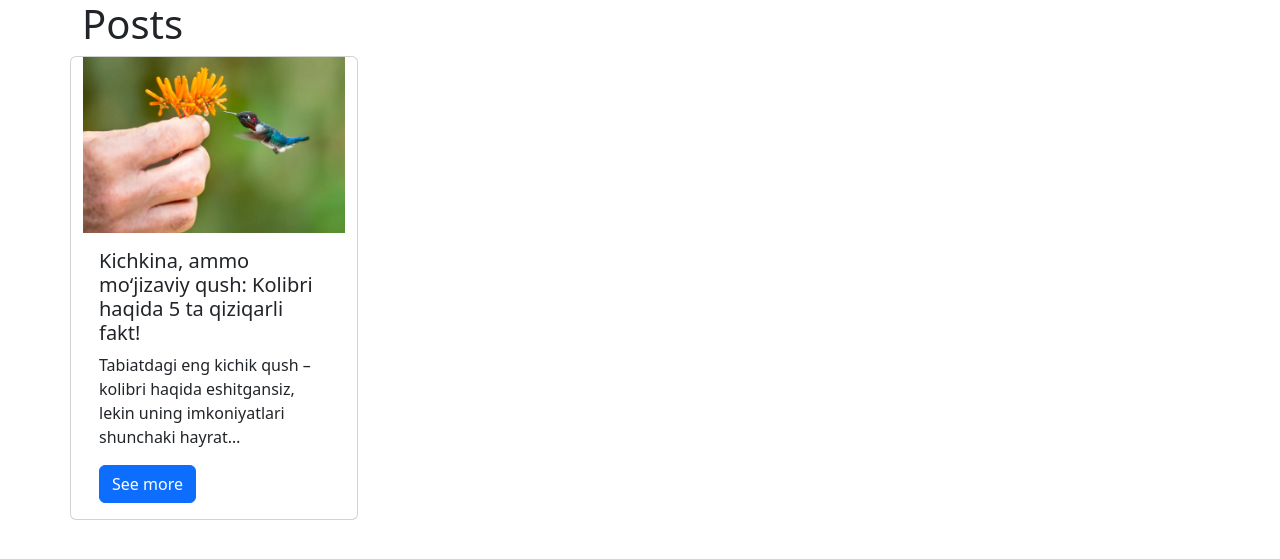
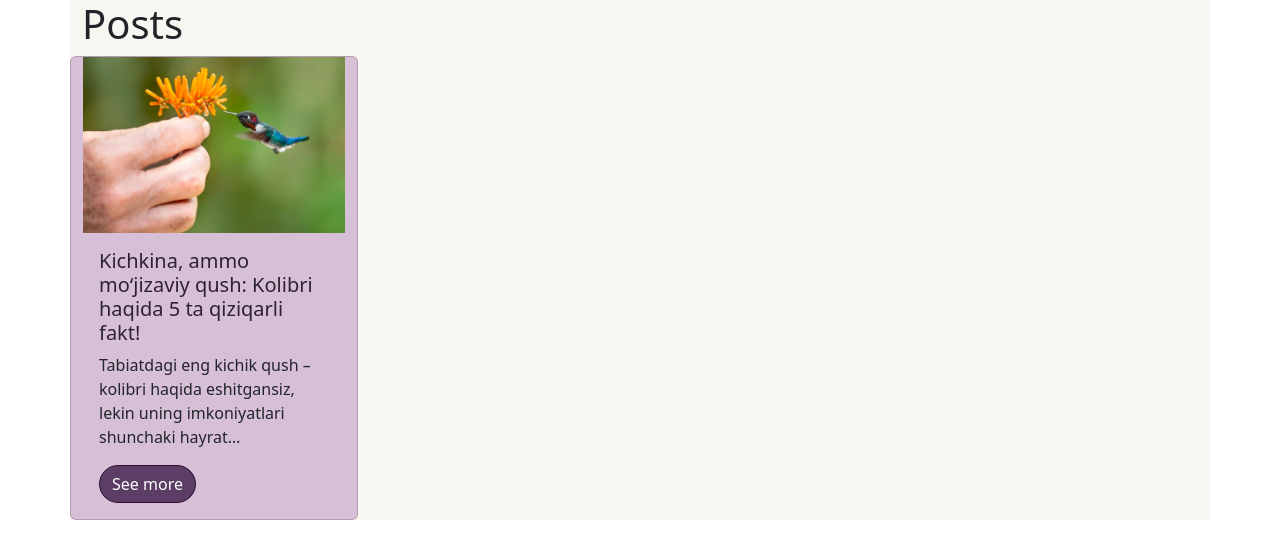
Before and after one commit to firangiztukhtayeva/Facebook-project, a Django app: page /posts/ in a window 1280 px wide. Shown: the top 559 px of the page. Run offline with Django 5.2, Linux system fonts and the light colour scheme; data comes from the database, SQL or seed files in the repository.

Commit message:
post_list.html da postcardlar rangi ozgartirildi.

```diff
--- a/templates/post_list.html
+++ b/templates/post_list.html
@@ -5,16 +5,16 @@ Posts
 {% endblock title %}
 
 {% block body %}
-<div class="container">
+<div style="background-color: #F8F6F0 ;" class="container">
     <h1>Posts</h1>
     <div class="row">
         {% for post in posts %}
-        <div class="card" style="width: 18rem;">
+        <div style="background-color: thistle !important;width: 18rem ;" class="card">
             <img class="w-100" src="{{post.image.url}}" class="card-img-top" alt="...">
             <div class="card-body">
-                <h5 class="card-title">{{ post.title }}</h5>
+                <h5 style="color: #2D232E !important;" class="card-title">{{ post.title }}</h5>
                 <p class="card-text">{{ post.text|truncatechars:100 }}</p>
-                <a href="#" class="btn btn-primary">See more</a>
+                <a style="background-color:#5C3D66 !important;border-color:#2a0f33; color:#FFFFFF" href="#" class="btn btn-primary rounded-pill">See more</a>
             </div>
         </div>
         {% endfor %}
```
